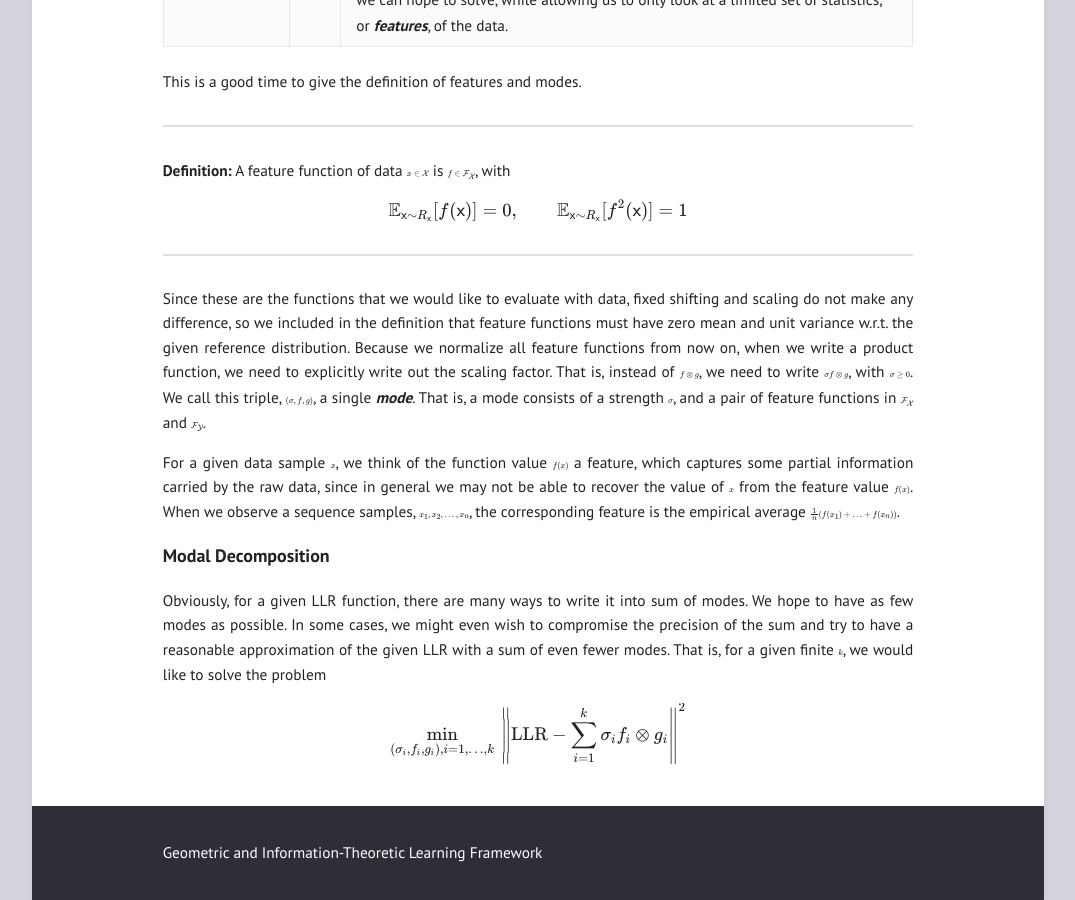
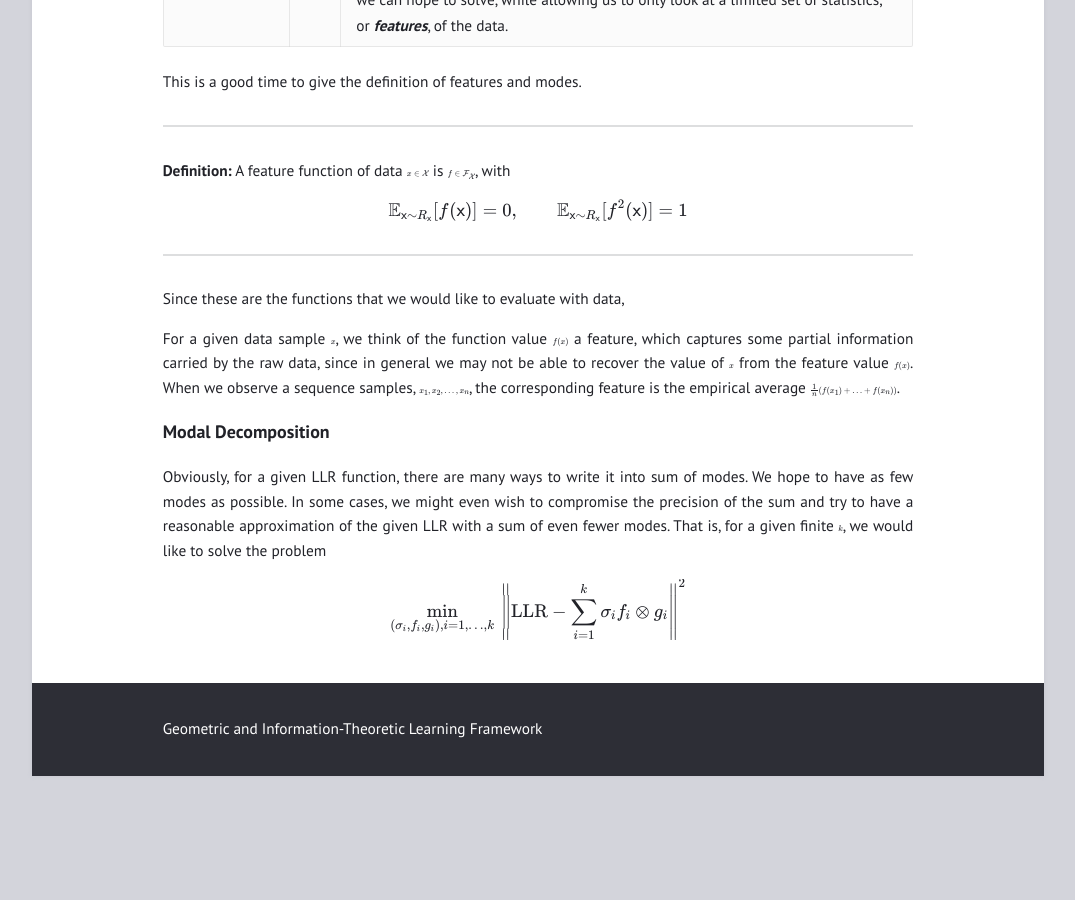
Before and after one commit to gilearning/gilearning.github.io, a Jekyll site: the page built from _posts/2022-08-15-ModalDecomposition.md, in a window 1280 px wide and 900 px high, scrolled down 2227 px. Shown: the whole window, without its empty margins (102-1177 px from the left). Built offline with Jekyll 4.4.1, drawn with Linux system fonts in a browser that asks for light colours; formulas are drawn with MathJax 3; after the commit the page ends 3003 px from its top, so only the background shows below that.

Commit message:
Update 2022-08-15-ModalDecomposition.md

```diff
--- a/_posts/2022-08-15-ModalDecomposition.md
+++ b/_posts/2022-08-15-ModalDecomposition.md
@@ -84,7 +84,7 @@ $$
 ---
 
 
-Since these are the functions that we would like to evaluate with data, fixed shifting and scaling do not make any difference, so we included in the definition that feature functions must have zero mean and unit variance w.r.t. the given reference distribution. Because we normalize all feature functions from now on, when we write a product function, we need to explicitly write out the scaling factor. That is, instead of $f\otimes g$, we need to write $\sigma f\otimes g$, with $\sigma \geq 0$. We call this triple, $(\sigma, f, g)$, a single **_mode_**. That is, a mode consists of a strength $\sigma$, and a pair of feature functions in $\mathcal {F_X}$ and $\mathcal {F_Y}$.
+Since these are the functions that we would like to evaluate with data,
 
 For a given data sample $x$, we think of the function value $f(x)$ a feature, which captures some partial information carried by the raw data, since in general we may not be able to recover the value of $x$ from the feature value $f(x)$. When we observe a sequence samples, $x_1, x_2, \ldots, x_n$, the corresponding feature is the empirical average $\frac{1}{n} (f(x_1) + \ldots + f(x_n))$.
 
```
